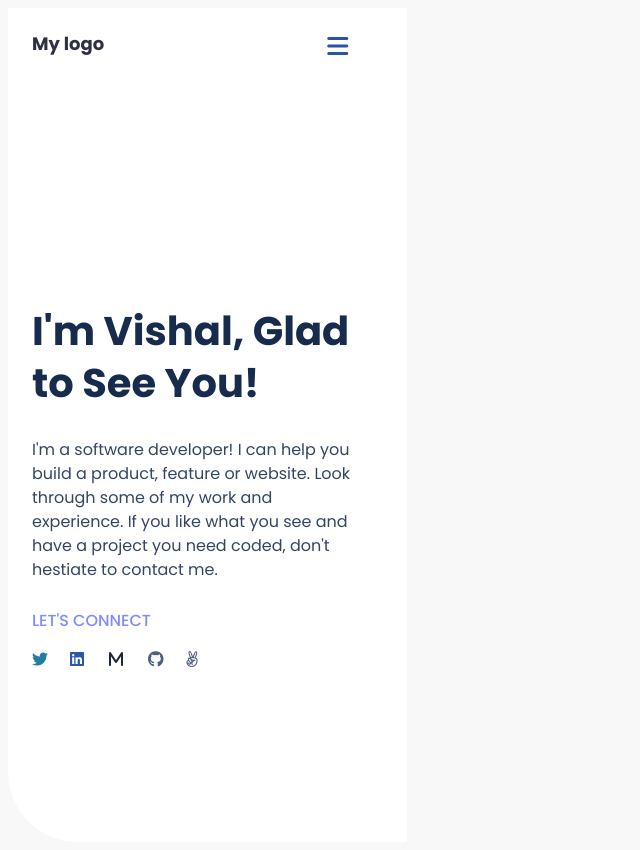
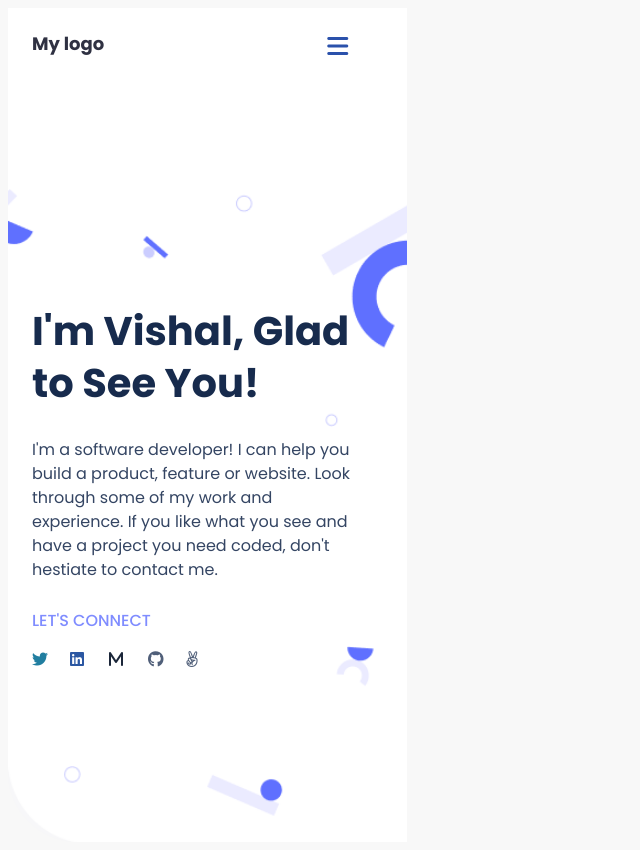
Before and after one commit to Vishal30M/Portfolio-Website, a website: page index.html in a window 1280 px wide. Shown: the whole page, without its empty margins (0-640 px from the left). Drawn offline with Linux system fonts and the light colour scheme.

Commit message:
Update style.css

```diff
--- a/style.css
+++ b/style.css
@@ -46,7 +46,7 @@ header nav div .menu-bar {
   height: 750px;
   background: #fff;
   padding-top: 12px;
-  background-image: url(image/Background\ \(1\) .png);
+  background-image: url(image/Background1.png);
   background-size: cover;
   background-repeat: no-repeat;
   padding-left: 24px;
```
Also changed, not shown: image/Background1.png (renamed from image/Background (1).png).
